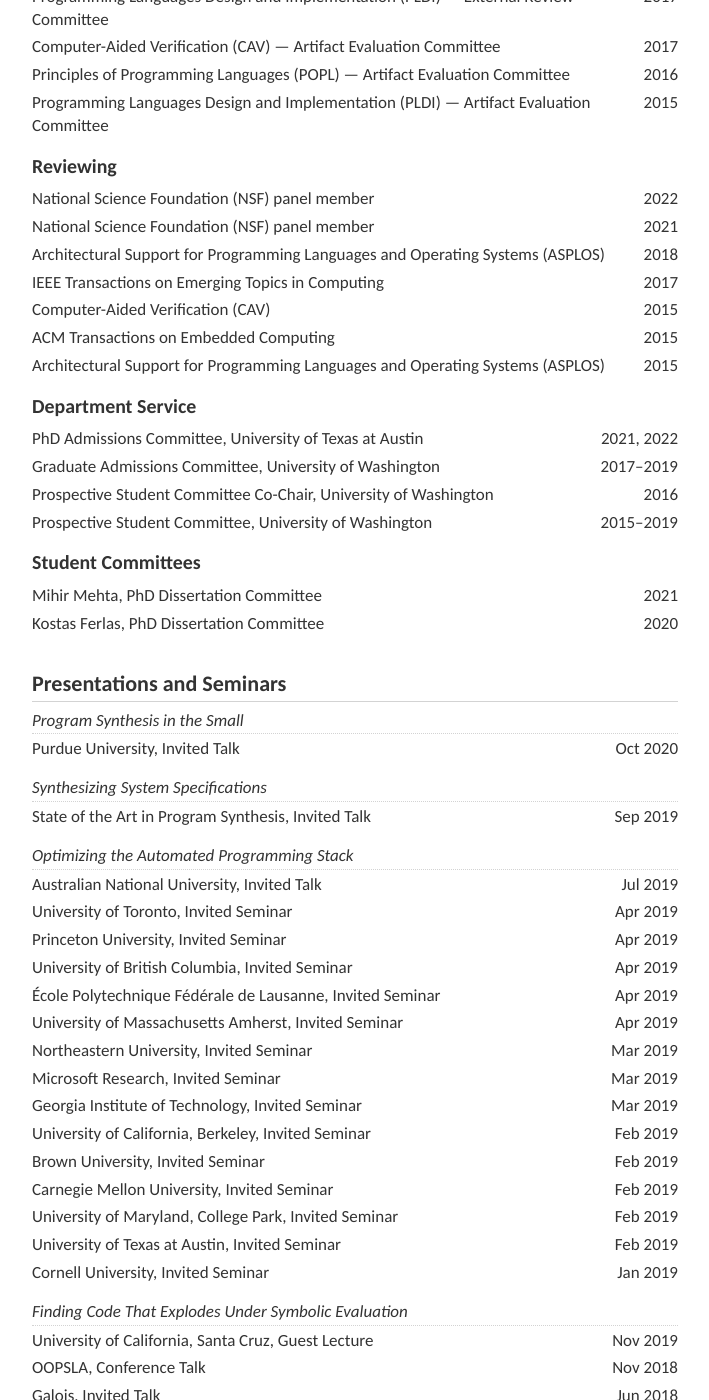
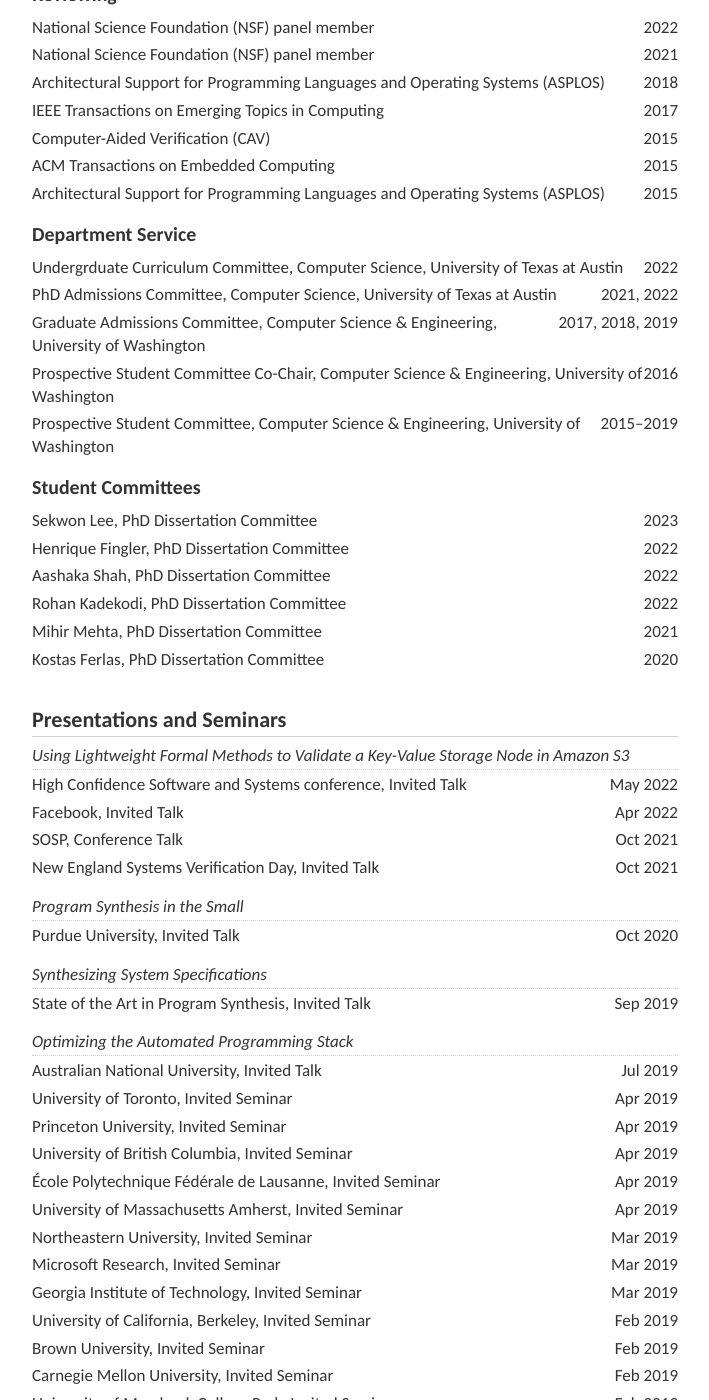
Before and after one commit to jamesbornholt/homepage, a Jekyll site: the page built from cv.html, in a window 1280 px wide and 1400 px high, scrolled down 4949 px. Shown: the whole window, without its empty margins (285-994 px from the left). Built offline with Jekyll 4.4.1, drawn with Linux system fonts in a browser that asks for light colours; some of the changed text lies outside the part shown.

Commit message:
stuff i can remember

```diff
--- a/_data/cv.yml
+++ b/_data/cv.yml
@@ -8,38 +8,41 @@ contact:
 
 employment:
   - employer: University of Texas at Austin
-    job: Assistant Professor, Department of Computer Science
-    when: "2021&ndash;"
     where: Austin, TX, USA
+    roles:
+      - job: Assistant Professor, Department of Computer Science
+        when: "2021&ndash;"
 
   - employer: Amazon Web Services
-    job: Amazon Scholar, Amazon S3
-    when: "2021&ndash;"
+    where: Austin, TX, USA
+    roles:
+      - job: Amazon Scholar, Amazon S3
+        when: "2022&ndash;"
+      - job: Amazon Visiting Academic, Amazon S3
+        when: "2021&ndash;2022"
+      - job: Senior Applied Scientist, Amazon S3
+        when: "2019&ndash;2021"
 
   - employer: Amazon Web Services
-    job: Senior Applied Scientist, Amazon S3
-    when: "2019&ndash;2021"
     where: Seattle, WA, USA
-
-  - employer: Amazon Web Services
-    job: Research Intern, Automated Reasoning Group
-    when: 2018
-    where: Seattle, WA, USA
+    roles:
+      - job: Research Intern, Automated Reasoning Group
+        when: 2018
 
   - employer: Microsoft Research
-    job: Software Engineer, Research in Software Engineering (RiSE) group
-    when: 2014
     where: Canberra, Australia
+    roles:
+      - job: Software Engineer, Research in Software Engineering (RiSE) group
+        when: 2014
+
 
   - employer: Microsoft Research
-    job: Research Intern, Research in Software Engineering (RiSE) group
-    when: 2012&ndash;2013
     where: Seattle, WA, USA
-
-  - employer: Microsoft Research
-    job: Research Intern, Research in Software Engineering (RiSE) group
-    when: 2011&ndash;2012
-    where: Seattle, WA, USA
+    roles:
+      - job: Research Intern, Research in Software Engineering (RiSE) group
+        when: 2012&ndash;2013
+      - job: Research Intern, Research in Software Engineering (RiSE) group
+        when: 2011&ndash;2012
 
 education:
   - school: University of Washington
@@ -92,37 +95,31 @@ awards:
 teaching:
   - school: University of Texas at Austin
     course: "CS 395T: Systems Verification and Synthesis"
-    when: Spring 2023
-    role: Instructor
-    website: https://www.cs.utexas.edu/~bornholt/courses/cs395t-23sp/
+    offerings:
+      - when: Spring 2023
+        role: Instructor
+        website: https://www.cs.utexas.edu/~bornholt/courses/cs395t-23sp/
+      - when: Spring 2022
+        role: Instructor
+        website: https://www.cs.utexas.edu/~bornholt/courses/cs395t-22sp/
+      - when: Spring 2021
+        role: Instructor
+        website: https://www.cs.utexas.edu/~bornholt/courses/cs395t-21sp/
 
   - school: University of Texas at Austin
     course: "CS 345H/386L: Programming Languages"
-    when: Fall 2022
-    role: Instructor
-    website: https://www.cs.utexas.edu/~bornholt/courses/cs345h-22au/
-
-  - school: University of Texas at Austin
-    course: "CS 395T: Systems Verification and Synthesis"
-    when: Spring 2022
-    role: Instructor
-    website: https://www.cs.utexas.edu/~bornholt/courses/cs395t-22sp/
-
-  - school: University of Texas at Austin
-    course: "CS 395T: Systems Verification and Synthesis"
-    when: Spring 2021
-    role: Instructor
-    website: https://www.cs.utexas.edu/~bornholt/courses/cs395t-21sp/
+    offerings:
+      - when: Fall 2022
+        role: Instructor
+        website: https://www.cs.utexas.edu/~bornholt/courses/cs345h-22au/
 
   - school: University of Washington
     course: CSE 507, Computer Aided Reasoning for Software
-    when: Winter 2017
-    role: Teaching Assistant
-
-  - school: University of Washington
-    course: CSE 507, Computer Aided Reasoning for Software
-    when: Spring 2016
-    role: Teaching Assistant
+    offerings:
+      - when: Winter 2017
+        role: Teaching Assistant
+      - when: Spring 2016
+        role: Teaching Assistant
 
 students:
   - name: Nathan Taylor
@@ -211,22 +208,47 @@ service:
       when: 2015
 
   department:
-    - what: PhD Admissions Committee, University of Texas at Austin
+    - what: Undergrduate Curriculum Committee, Computer Science, University of Texas at Austin
+      when: 2022
+    - what: PhD Admissions Committee, Computer Science, University of Texas at Austin
       when: "2021, 2022"
-    - what: Graduate Admissions Committee, University of Washington
-      when: "2017&ndash;2019"
-    - what: Prospective Student Committee Co-Chair, University of Washington
+    - what: Graduate Admissions Committee, Computer Science & Engineering, University of Washington
+      when: "2017, 2018, 2019"
+    - what: Prospective Student Committee Co-Chair, Computer Science & Engineering, University of Washington
       when: 2016
-    - what: Prospective Student Committee, University of Washington
+    - what: Prospective Student Committee, Computer Science & Engineering, University of Washington
       when: "2015&ndash;2019"
 
   students:
+    - what: Sekwon Lee, PhD Dissertation Committee
+      when: 2023
+    - what: Henrique Fingler, PhD Dissertation Committee
+      when: 2022
+    - what: Aashaka Shah, PhD Dissertation Committee
+      when: 2022
+    - what: Rohan Kadekodi, PhD Dissertation Committee
+      when: 2022
     - what: Mihir Mehta, PhD Dissertation Committee
       when: 2021
     - what: Kostas Ferlas, PhD Dissertation Committee
       when: 2020
 
 talks:
+  - title: "Using Lightweight Formal Methods to Validate a Key-Value Storage Node in Amazon S3"
+    events:
+      - date: 2022-05-19
+        where: High Confidence Software and Systems conference
+        what: Invited Talk
+      - date: 2022-04-01
+        where: Facebook
+        what: Invited Talk
+      - date: 2021-10-29
+        where: SOSP
+        what: Conference Talk
+      - date: 2021-10-22
+        where: New England Systems Verification Day
+        what: Invited Talk
+
   - title: "Program Synthesis in the Small"
     events:
       - date: 2020-10-09
--- a/cv.html
+++ b/cv.html
@@ -29,10 +29,12 @@ title: CV
                 <p class="cv-employer">{{ job.employer }}</p>
                 <p class="cv-where">{{ job.where }}</p>
             </div>
+            {% for role in job.roles %}
             <div>
-                <p class="cv-job">{{ job.job }}</p>
-                <p class="cv-when">{{ job.when }}</p>
+                <p class="cv-job">{{ role.job }}</p>
+                <p class="cv-when">{{ role.when }}</p>
             </div>
+            {% endfor %}
         </li>
     {% endfor %}
     </ul>
@@ -134,10 +136,12 @@ title: CV
                 <p class="cv-course">{{ c.course }}</p>
                 <p class="cv-school">{{ c.school }}</p>
             </div>
+            {% for i in c.offerings %}
             <div>
-                <p class="cv-role">{{ c.role }}</p>
-                <p class="cv-when">{{ c.when }}</p>
+                <p class="cv-role">{{ i.role }}</p>
+                <p class="cv-when">{% if i.website %}<a href="{{ i.website }}">{% endif %}{{ i.when }}{% if i.website %}</a>{% endif %}</p>
             </div>
+            {% endfor %}
         </li>
     {% endfor %}
     </ul>
```
Also changed, not shown: _layouts/home.html (+7 -1 lines).
